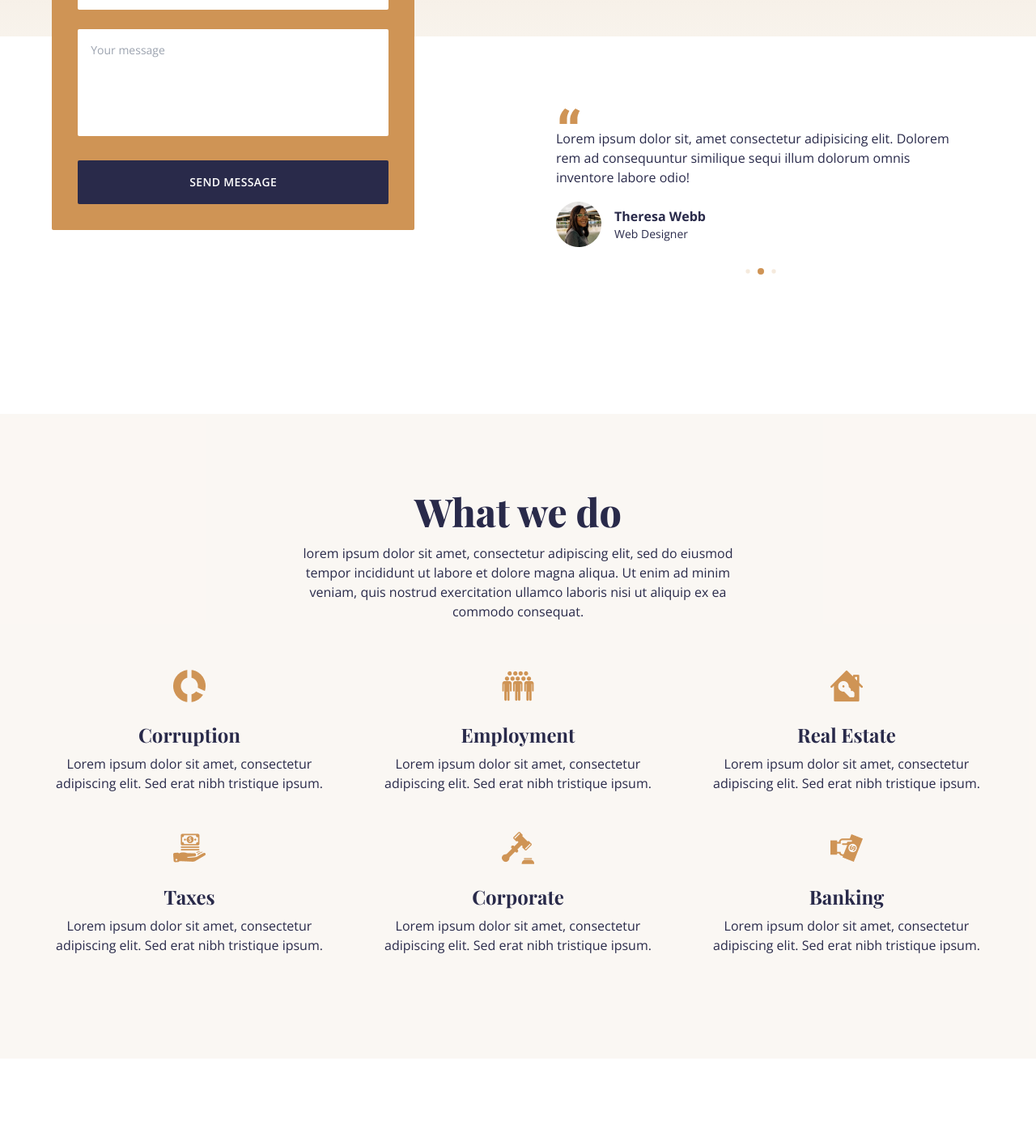
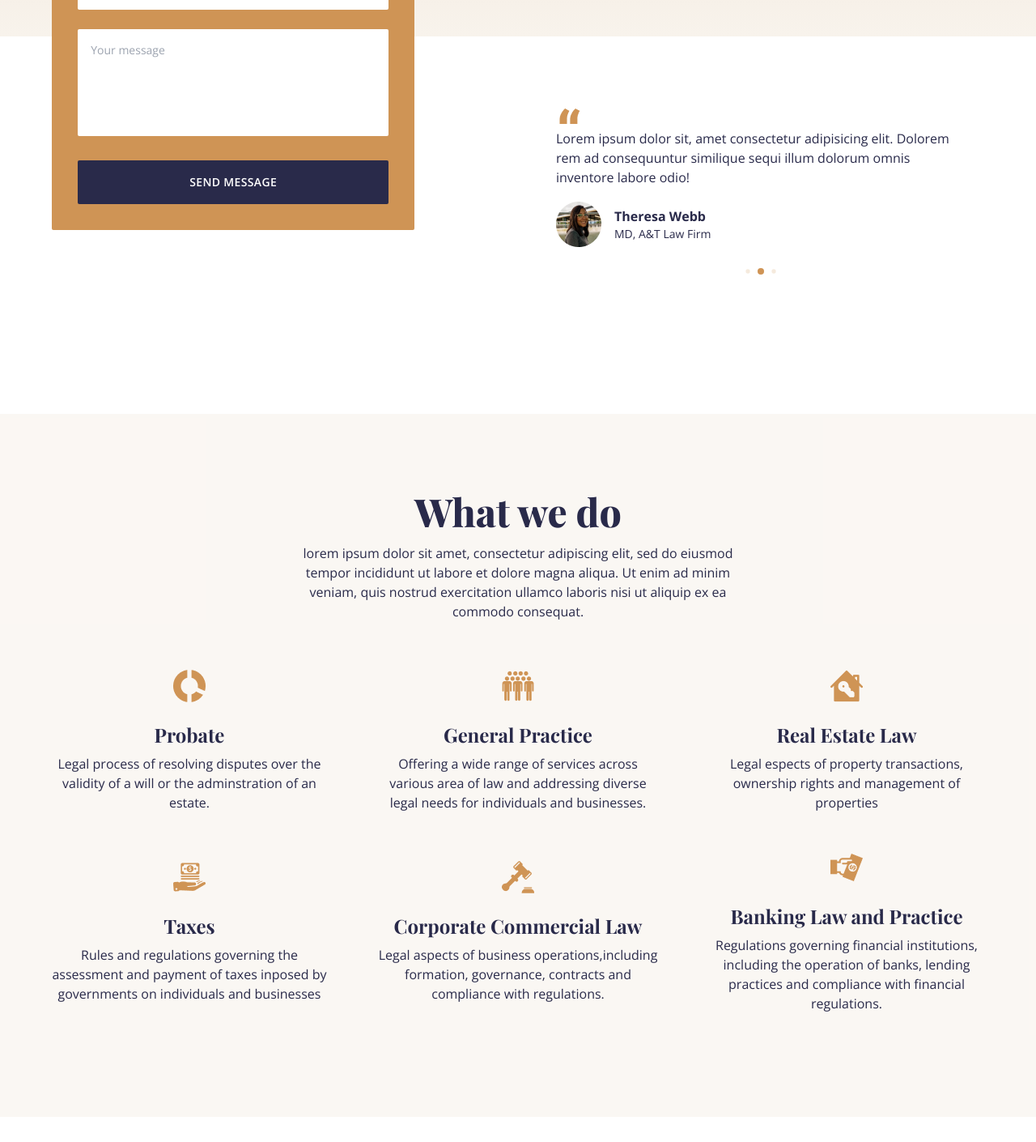
Before and after one commit to Ollatomiwa/lawfirm-website, a React (Create React App) app: page / in a window 1280 px wide. Shown: the part 755-2165 px from the top of the page at 81% size. Built offline with nearby package versions, Linux system fonts and the light colour scheme.

Commit message:
data updated

```diff
--- a/src/data.js
+++ b/src/data.js
@@ -56,19 +56,19 @@ export const testimonials = [
     text: 'Lorem ipsum dolor sit, amet consectetur adipisicing elit. Dolorem rem ad consequuntur similique sequi illum dolorum omnis inventore labore odio!',
     name: 'Jane Cooper',
     image: ProfilePhoto1,
-    position: 'Web Developer',
+    position: 'Family Lawyer',
   },
   {
     text: 'Lorem ipsum dolor sit, amet consectetur adipisicing elit. Dolorem rem ad consequuntur similique sequi illum dolorum omnis inventore labore odio!',
     name: 'Theresa Webb',
     image: ProfilePhoto2,
-    position: 'Web Designer',
+    position: 'MD, A&T Law Firm',
   },
   {
     text: 'Lorem ipsum dolor sit, amet consectetur adipisicing elit. Dolorem rem ad consequuntur similique sequi illum dolorum omnis inventore labore odio!',
     name: 'Kathryn Murphy',
     image: ProfilePhoto3,
-    position: 'UI/UX Designer',
+    position: 'CEO, Adequate Partners',
   },
 ];
 
@@ -76,39 +76,39 @@ export const testimonials = [
 export const skills = [
   {
     icon: Skill1,
-    title: 'Corruption',
+    title: 'Probate',
     description:
-      'Lorem ipsum dolor sit amet, consectetur adipiscing elit. Sed erat nibh tristique ipsum.',
+      'Legal process of resolving disputes over the validity of a will or the adminstration of an estate.',
   },
   {
     icon: Skill2,
-    title: 'Employment',
+    title: 'General Practice',
     description:
-      'Lorem ipsum dolor sit amet, consectetur adipiscing elit. Sed erat nibh tristique ipsum.',
+      'Offering a wide range of services across various area of law and addressing diverse legal needs for individuals and businesses.',
   },
   {
     icon: Skill3,
-    title: 'Real Estate',
+    title: 'Real Estate Law',
     description:
-      'Lorem ipsum dolor sit amet, consectetur adipiscing elit. Sed erat nibh tristique ipsum.',
+      'Legal espects of property transactions, ownership rights and management of properties',
   },
   {
     icon: Skill4,
     title: 'Taxes',
     description:
-      'Lorem ipsum dolor sit amet, consectetur adipiscing elit. Sed erat nibh tristique ipsum.',
+      'Rules and regulations governing the assessment and payment of taxes inposed by governments on individuals and businesses',
   },
   {
     icon: Skill5,
-    title: 'Corporate',
+    title: 'Corporate Commercial Law',
     description:
-      'Lorem ipsum dolor sit amet, consectetur adipiscing elit. Sed erat nibh tristique ipsum.',
+      'Legal aspects of business operations,including formation, governance, contracts and compliance with regulations.',
   },
   {
     icon: Skill6,
-    title: 'Banking',
+    title: 'Banking Law and Practice',
     description:
-      'Lorem ipsum dolor sit amet, consectetur adipiscing elit. Sed erat nibh tristique ipsum.',
+      'Regulations governing financial institutions, including the operation of banks, lending practices and compliance with financial regulations.',
   },
 ];
 
```
Also changed, not shown: src/assets/img/d.JPG (added).
